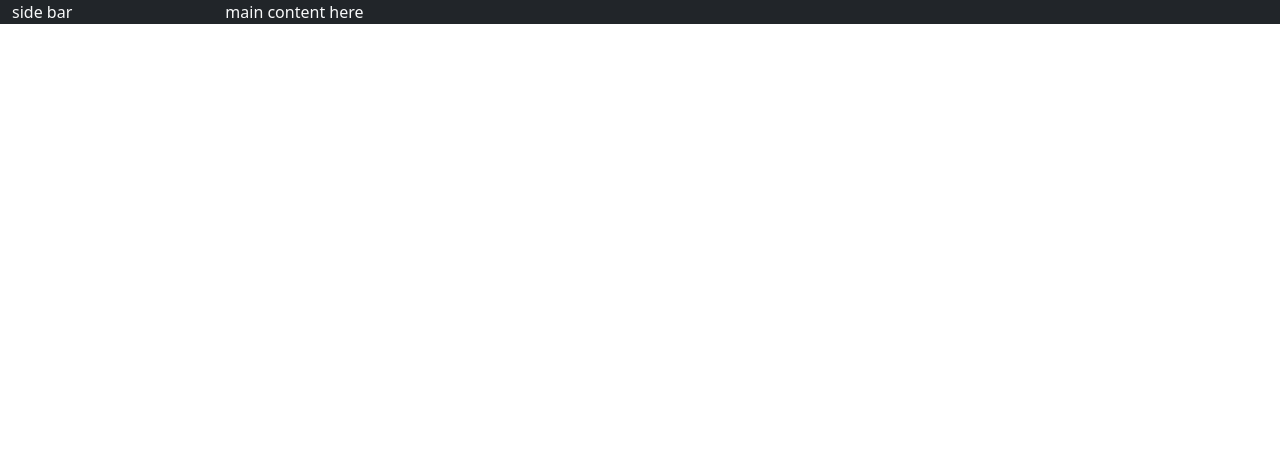
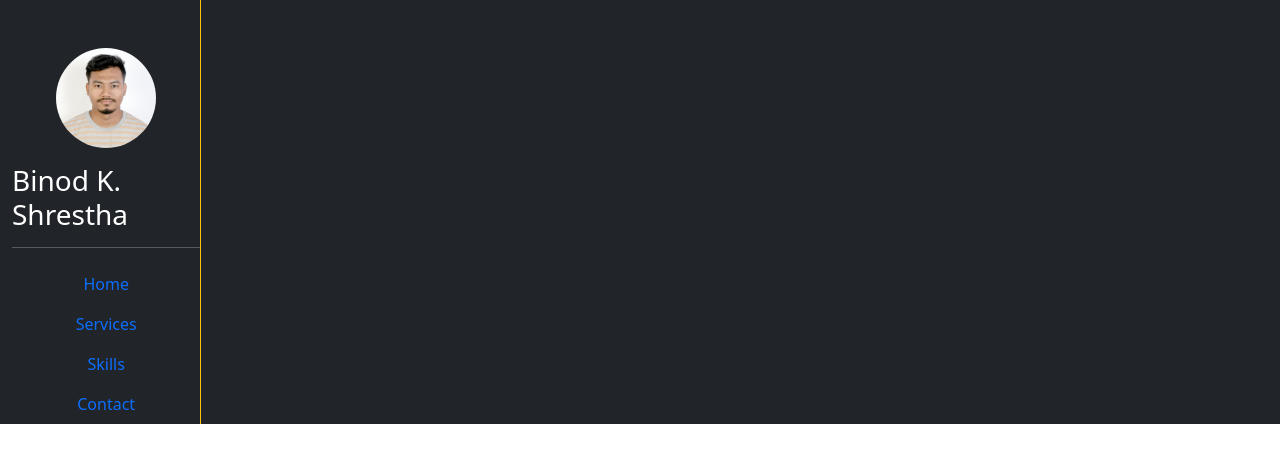
Before and after one commit to Mayun-Binod/resume_project_django, a Django app: page / in a window 1280 px wide. Shown: the top 463 px of the page. Run offline with Django 5.2, Linux system fonts and the light colour scheme; some libraries are stand-ins or nearby versions.

Commit message:
designing part medium done

```diff
--- /dev/null
+++ b/resumeproject/core/templates/core/base.html
@@ -0,0 +1,31 @@
+<!DOCTYPE html>
+{% load static %}
+<html lang="en">
+  <head>
+    <meta charset="UTF-8" />
+    <meta name="viewport" content="width=device-width, initial-scale=1.0" />
+    <title>Home</title>
+    <link rel="stylesheet" href="{% static 'core/css/bootstrap.css' %}" />
+    <link rel="stylesheet" href="{% static 'core/css/fontawesome.css' %}" />
+    {% block corecss %}
+    <link rel="stylesheet" href="{% static 'core/css/core.css' %}" />
+    {% endblock corecss %}
+  </head>
+  <body>
+    <div class="container-fluid bg-dark text-light">
+      <div class="row">
+        <div class="col-sm-2">
+         {% include "core/sidebar.html" %}
+        </div>
+        <div class="col-sm-10">
+         {% block content %}{% endblock content %}
+        </div>
+      </div>
+    </div>
+
+    <script src="{% static 'core/js/jquery.js' %}"></script>
+    <script src="{% static 'core/js/popper.js' %}"></script>
+    <script src="{% static 'core/js/fontawesome.js' %}"></script>
+    <script src="{% static 'core/js/bootstrap.js' %}"></script>
+  </body>
+</html>
--- a/resumeproject/core/templates/core/home.html
+++ b/resumeproject/core/templates/core/home.html
@@ -1,33 +1 @@
-<!DOCTYPE html>
-{% load static %}
-<html lang="en">
-<head>
-    <meta charset="UTF-8">
-    <meta name="viewport" content="width=device-width, initial-scale=1.0">
-    <title>Home</title>
-    <link rel="stylesheet" href="{% static 'core/css/bootstrap.css' %}">
-    <link rel="stylesheet" href="{% static 'core/css/fontawesome.css' %}">
-    <link rel="stylesheet" href="{% static 'core/css/core.css' %}">
-
-</head>
-<body>
-<div class="container-fluid bg-dark text-light">
-    <div class="row">
-        <div class="col-sm-2">
-              side bar
-        </div>
-        <div class="col-sm-10">
-            main content here
-        </div>
-    </div>
-</div>
-
-
-
-
- <script src="{% static 'core/js/jquery.js' %}"></script>
- <script src="{% static 'core/js/popper.js' %}"></script>
- <script src="{% static 'core/js/fontawesome.js' %}"></script>
- <script src="{% static 'core/js/bootstrap.js' %}"></script>
-</body>
-</html>
+{% extends "core/base.html" %}
--- /dev/null
+++ b/resumeproject/core/templates/core/sidebar.html
@@ -0,0 +1,20 @@
+{% load static %}
+<div class="border-end border-warning h-100">
+    <div class="text-center">
+      <img
+        src="{% static 'core/images/binod.jpg' %}"
+        alt="ProfilePic"
+        class="img-fluid rounded-circle mt-5"
+        width="100px"
+        height="100px"
+      />
+    </div>
+    <h3 class="text-white mt-3">Binod K. Shrestha</h3>
+    <hr class="border-light">
+    <nav class="nav flex-column text-center">
+      <a href="" class="nav-link">Home</a>
+      <a href="" class="nav-link">Services</a>
+      <a href="" class="nav-link">Skills</a>
+      <a href="" class="nav-link">Contact</a>
+    </nav>
+  </div>
```
